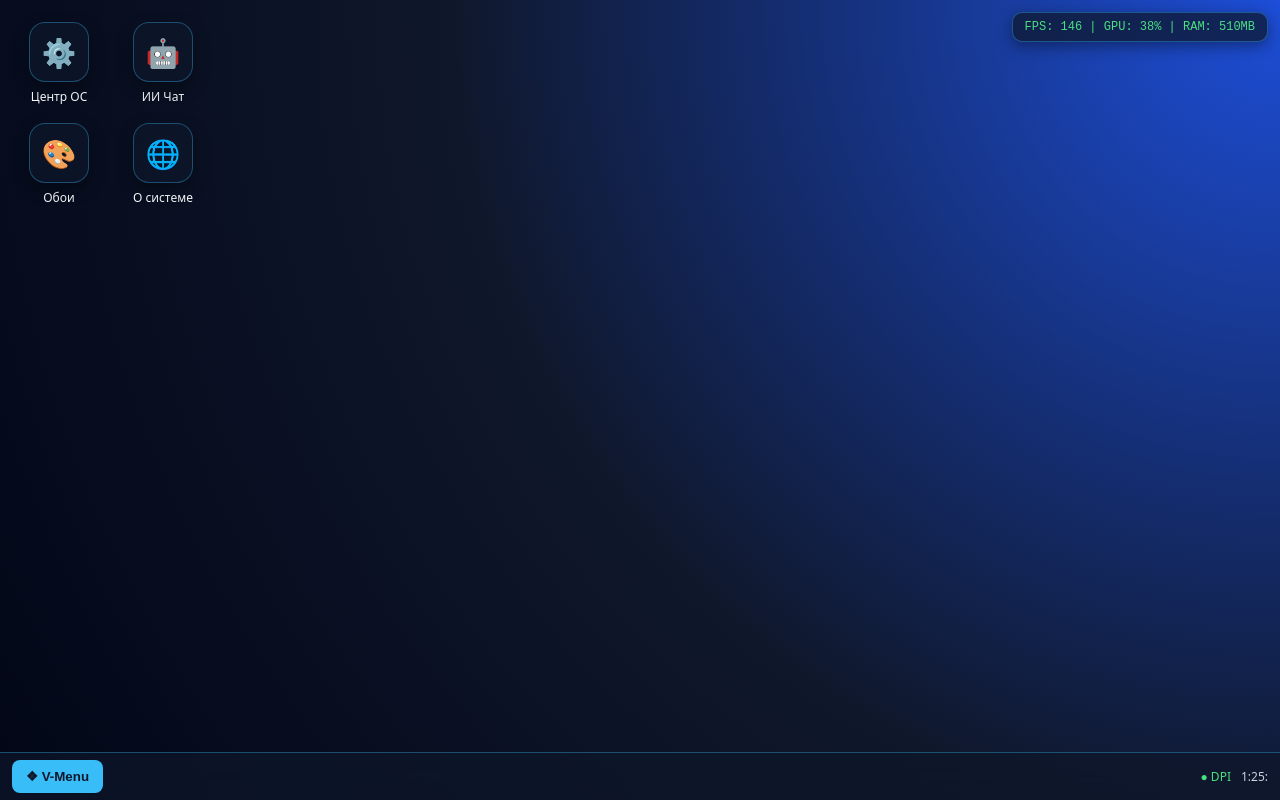
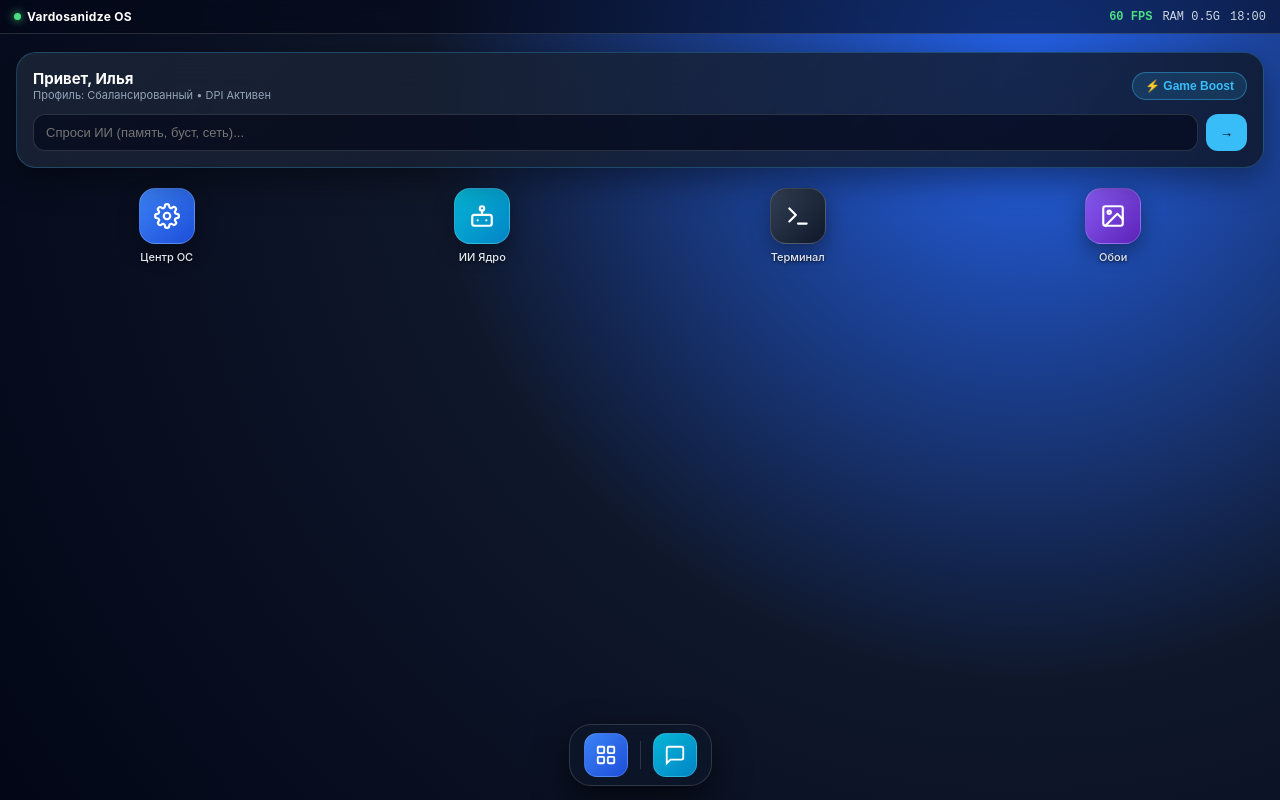
Before and after one commit to ilooo1/os, a plain HTML site: page desktop.html in a window 1280 px wide. Drawn offline with Linux system fonts and the light colour scheme.

Commit message:
Update desktop.html

```diff
--- a/desktop.html
+++ b/desktop.html
@@ -3,129 +3,177 @@
 <head>
 <meta charset="UTF-8">
 <meta name="viewport" content="width=device-width, initial-scale=1.0">
-<title>Vardosanidze OS Desktop v2.0</title>
+<title>Vardosanidze OS v3.0</title>
 <style>
-  :root { --bg: radial-gradient(circle at top right, #1d4ed8, #0f172a 55%, #020617); --accent: #38bdf8; }
-  body { margin: 0; height: 100vh; background: var(--bg); color: #f8fafc; font-family: system-ui, sans-serif; overflow: hidden; user-select: none; transition: background 0.5s; }
-  .glass { background: rgba(15, 23, 42, 0.72); backdrop-filter: blur(14px); -webkit-backdrop-filter: blur(14px); border: 1px solid rgba(56, 189, 248, 0.35); }
-  #hud { position: fixed; top: 12px; right: 12px; padding: 7px 12px; border-radius: 10px; font-family: monospace; font-size: 12px; color: #4ade80; z-index: 5; box-shadow: 0 4px 15px rgba(0,0,0,0.4); }
-  .desktop { padding: 22px 16px; display: grid; grid-template-columns: repeat(2, 86px); gap: 18px; }
-  .app { text-align: center; cursor: pointer; font-size: 12px; transition: transform 0.15s; }
-  .app:active { transform: scale(0.92); }
-  .app-ico { width: 58px; height: 58px; margin: 0 auto 6px; border-radius: 16px; display: flex; align-items: center; justify-content: center; font-size: 28px; box-shadow: 0 6px 16px rgba(0,0,0,0.35); }
-  .win { display: none; position: fixed; top: 52px; left: 50%; transform: translateX(-50%); width: 92%; max-width: 400px; border-radius: 16px; z-index: 20; box-shadow: 0 18px 45px rgba(0,0,0,0.65); overflow: hidden; }
-  .win-bar { background: rgba(2, 6, 23, 0.85); padding: 11px 15px; display: flex; justify-content: space-between; align-items: center; font-weight: 600; color: var(--accent); font-size: 14px; }
-  .close-btn { color: #f87171; cursor: pointer; font-size: 16px; padding: 2px 6px; }
-  .chat-box { height: 220px; overflow-y: auto; padding: 12px; font-size: 13px; display: flex; flex-direction: column; gap: 8px; }
-  .msg-ai { background: rgba(56, 189, 248, 0.15); border-left: 3px solid var(--accent); padding: 8px 10px; border-radius: 8px; }
-  .msg-u { background: rgba(255,255,255,0.08); padding: 8px 10px; border-radius: 8px; align-self: flex-end; }
-  .chat-in { display: flex; padding: 10px; gap: 6px; background: rgba(2,6,23,0.6); }
-  .chat-in input { flex: 1; padding: 9px; border-radius: 8px; border: 1px solid #334155; background: #0f172a; color: white; outline: none; }
-  .btn { background: var(--accent); color: #0f172a; border: none; padding: 9px 14px; border-radius: 8px; font-weight: bold; cursor: pointer; }
-  #vmenu { display: none; position: fixed; bottom: 56px; left: 10px; width: 270px; border-radius: 16px; padding: 14px; z-index: 30; box-shadow: 0 15px 35px rgba(0,0,0,0.7); }
-  .m-item { padding: 10px; border-radius: 10px; cursor: pointer; font-size: 13px; display: flex; align-items: center; gap: 10px; }
-  .m-item:hover { background: rgba(56, 189, 248, 0.2); }
-  .taskbar { position: fixed; bottom: 0; width: 100%; height: 48px; display: flex; align-items: center; justify-content: space-between; padding: 0 12px; box-sizing: border-box; z-index: 40; border-bottom: none; border-left: none; border-right: none; }
-  .tray { display: flex; align-items: center; gap: 10px; font-size: 12px; color: #cbd5e1; }
+  :root {
+    --wall: radial-gradient(circle at 80% 10%, #2563eb 0%, #0f172a 48%, #020617 100%);
+    --accent: #38bdf8;
+    --glass: rgba(15, 23, 42, 0.65);
+    --border: rgba(255, 255, 255, 0.14);
+  }
+  * { box-sizing: border-box; -webkit-tap-highlight-color: transparent; }
+  body {
+    margin: 0; height: 100vh; background: var(--wall); color: #f8fafc;
+    font-family: -apple-system, BlinkMacSystemFont, "Segoe UI", Roboto, sans-serif;
+    overflow: hidden; user-select: none; display: flex; flex-direction: column;
+    transition: background 0.6s ease;
+  }
+  .blur { background: var(--glass); backdrop-filter: blur(18px); -webkit-backdrop-filter: blur(18px); border: 1px solid var(--border); }
+
+  /* Верхний статус-бар как в macOS */
+  .topbar {
+    height: 34px; padding: 0 14px; display: flex; align-items: center; justify-content: space-between;
+    font-size: 12px; font-weight: 500; background: rgba(2, 6, 23, 0.55);
+    backdrop-filter: blur(12px); border-bottom: 1px solid var(--border); z-index: 50;
+  }
+  .brand { display: flex; align-items: center; gap: 6px; font-weight: 700; color: #fff; letter-spacing: 0.3px; }
+  .dot-live { width: 7px; height: 7px; border-radius: 50%; background: #4ade80; box-shadow: 0 0 8px #4ade80; }
+  .sys-stats { display: flex; align-items: center; gap: 10px; font-family: monospace; color: #cbd5e1; }
+  .fps-badge { color: #4ade80; font-weight: 700; }
+
+  /* Рабочая область */
+  .workspace { flex: 1; padding: 18px 16px; display: flex; flex-direction: column; gap: 20px; overflow-y: auto; }
+
+  /* Виджет системы на рабочем столе */
+  .hero-widget {
+    border-radius: 20px; padding: 16px; box-shadow: 0 12px 32px rgba(0,0,0,0.4);
+    background: linear-gradient(135deg, rgba(30, 41, 59, 0.75), rgba(15, 23, 42, 0.85));
+    border: 1px solid rgba(56, 189, 248, 0.25);
+  }
+  .hw-top { display: flex; justify-content: space-between; align-items: center; margin-bottom: 12px; }
+  .hw-title { font-size: 15px; font-weight: 700; color: #fff; }
+  .hw-sub { font-size: 11px; color: #94a3b8; }
+  .boost-pill {
+    background: rgba(56, 189, 248, 0.15); color: var(--accent); border: 1px solid rgba(56, 189, 248, 0.4);
+    padding: 6px 12px; border-radius: 20px; font-size: 12px; font-weight: 600; cursor: pointer;
+  }
+  .boost-pill.active { background: #22c55e; color: #020617; border-color: #22c55e; box-shadow: 0 0 15px rgba(34,197,94,0.4); }
+  .quick-ai { display: flex; gap: 8px; }
+  .quick-ai input {
+    flex: 1; background: rgba(2, 6, 23, 0.6); border: 1px solid var(--border);
+    border-radius: 12px; padding: 10px 12px; color: #fff; font-size: 13px; outline: none;
+  }
+  .quick-ai button {
+    background: var(--accent); color: #020617; border: none; border-radius: 12px;
+    padding: 0 14px; font-weight: 700; cursor: pointer;
+  }
+
+  /* Сетка векторных иконок */
+  .grid { display: grid; grid-template-columns: repeat(4, 1fr); gap: 14px; text-align: center; }
+  .app { display: flex; flex-direction: column; align-items: center; gap: 6px; cursor: pointer; transition: transform 0.15s; }
+  .app:active { transform: scale(0.9); }
+  .ico {
+    width: 56px; height: 56px; border-radius: 16px; display: flex; align-items: center; justify-content: center;
+    box-shadow: 0 8px 20px rgba(0,0,0,0.35); border: 1px solid rgba(255,255,255,0.18);
+  }
+  .ico svg { width: 26px; height: 26px; stroke: #fff; fill: none; stroke-width: 2; stroke-linecap: round; stroke-linejoin: round; }
+  .g-blue { background: linear-gradient(135deg, #3b82f6, #1d4ed8); }
+  .g-cyan { background: linear-gradient(135deg, #06b6d4, #0284c7); }
+  .g-purple { background: linear-gradient(135deg, #8b5cf6, #5b21b6); }
+  .g-dark { background: linear-gradient(135deg, #334155, #0f172a); }
+  .app span { font-size: 11px; color: #e2e8f0; font-weight: 500; text-shadow: 0 1px 3px rgba(0,0,0,0.8); }
+
+  /* Плавающий Док как в macOS */
+  .dock-wrap { padding: 10px 14px 14px; display: flex; justify-content: center; z-index: 40; }
+  .dock {
+    display: flex; align-items: center; gap: 12px; padding: 8px 14px; border-radius: 22px;
+    box-shadow: 0 15px 35px rgba(0,0,0,0.6);
+  }
+  .dock-btn {
+    width: 44px; height: 44px; border-radius: 13px; display: flex; align-items: center; justify-content: center;
+    cursor: pointer; transition: transform 0.15s; border: 1px solid rgba(255,255,255,0.15);
+  }
+  .dock-btn:active { transform: scale(0.88); }
+  .dock-btn svg { width: 22px; height: 22px; stroke: #fff; fill: none; stroke-width: 2; }
+  .sep { width: 1px; height: 28px; background: var(--border); }
+
+  /* Окна */
+  .win {
+    display: none; position: fixed; top: 46px; left: 50%; transform: translateX(-50%);
+    width: 92%; max-width: 410px; border-radius: 18px; z-index: 60;
+    box-shadow: 0 25px 60px rgba(0,0,0,0.8); overflow: hidden; animation: pop 0.18s ease-out;
+  }
+  @keyframes pop { from { opacity: 0; transform: translate(-50%, 10px) scale(0.97); } to { opacity: 1; transform: translate(-50%, 0) scale(1); } }
+  .win-head {
+    background: rgba(2, 6, 23, 0.85); padding: 12px 15px; display: flex;
+    justify-content: space-between; align-items: center; border-bottom: 1px solid var(--border);
+  }
+  .win-dots { display: flex; gap: 7px; }
+  .w-dot { width: 12px; height: 12px; border-radius: 50%; cursor: pointer; }
+  .win-title { font-size: 13px; font-weight: 600; color: #e2e8f0; }
+
+  /* Чат и терминал */
+  .chat-area { height: 240px; overflow-y: auto; padding: 14px; display: flex; flex-direction: column; gap: 10px; font-size: 13px; }
+  .m-ai { background: rgba(56, 189, 248, 0.14); border: 1px solid rgba(56, 189, 248, 0.3); padding: 9px 12px; border-radius: 12px 12px 12px 4px; align-self: flex-start; max-width: 85%; }
+  .m-u { background: #2563eb; padding: 9px 12px; border-radius: 12px 12px 4px 12px; align-self: flex-end; max-width: 85%; }
+  .term-area { background: #020617; color: #4ade80; font-family: monospace; font-size: 12px; height: 230px; padding: 12px; overflow-y: auto; line-height: 1.5; }
+
+  /* Меню Пуск (V-Menu) */
+  #vmenu {
+    display: none; position: fixed; bottom: 78px; left: 50%; transform: translateX(-50%);
+    width: 90%; max-width: 340px; border-radius: 22px; padding: 16px; z-index: 55;
+    box-shadow: 0 20px 50px rgba(0,0,0,0.8);
+  }
+  .vm-grid { display: grid; grid-template-columns: 1fr 1fr; gap: 10px; margin-top: 12px; }
+  .vm-card {
+    background: rgba(255,255,255,0.06); border: 1px solid var(--border); border-radius: 14px;
+    padding: 12px; font-size: 12px; font-weight: 600; cursor: pointer; display: flex; align-items: center; gap: 8px;
+  }
+  .vm-card:active { background: rgba(56, 189, 248, 0.2); }
 </style>
 </head>
 <body>
 
-<div id="hud" class="glass">FPS: <span id="fps-v">144</span> | GPU: 38% | RAM: 510MB</div>
-
-<div class="desktop">
-  <div class="app" onclick="openWin('win-cc')"><div class="app-ico glass">⚙️</div>Центр ОС</div>
-  <div class="app" onclick="openWin('win-ai')"><div class="app-ico glass">🤖</div>ИИ Чат</div>
-  <div class="app" onclick="changeWall()"><div class="app-ico glass">🎨</div>Обои</div>
-  <div class="app" onclick="location.href='index.html'"><div class="app-ico glass">🌐</div>О системе</div>
-</div>
-
-<!-- Окно Центра управления -->
-<div id="win-cc" class="win glass">
-  <div class="win-bar"><span>⚙️ Vardosanidze Control Center</span><span class="close-btn" onclick="closeWin('win-cc')">✖</span></div>
-  <iframe src="gui.html" style="width:100%;height:350px;border:none;"></iframe>
-</div>
-
-<!-- Окно живого чата с ИИ -->
-<div id="win-ai" class="win glass">
-  <div class="win-bar"><span>🤖 Vardosanidze AI Core v0.3</span><span class="close-btn" onclick="closeWin('win-ai')">✖</span></div>
-  <div class="chat-box" id="chat">
-    <div class="msg-ai">Привет, Илья! Я локальный ИИ Vardosanidze OS. Напиши <b>буст</b>, <b>память</b> или <b>сеть</b>.</div>
-  </div>
-  <div class="chat-in">
-    <input id="ai-in" placeholder="Спросить ИИ...">
-    <button class="btn" onclick="sendAI()">➤</button>
-  </div>
-</div>
-
-<!-- Выезжающее меню Пуск (V-Menu) -->
-<div id="vmenu" class="glass">
-  <div style="font-weight:bold;color:var(--accent);margin-bottom:8px;padding-left:6px;">🚀 VARDOSANIDZE OS v2.0</div>
-  <div class="m-item" onclick="openWin('win-cc');toggleMenu()">⚙️ Панель управления</div>
-  <div class="m-item" onclick="openWin('win-ai');toggleMenu()">🤖 Локальный ИИ-помощник</div>
-  <div class="m-item" onclick="boostMode();toggleMenu()">⚡ Игровой Boost (Макс. FPS)</div>
-  <div class="m-item" onclick="changeWall();toggleMenu()">🎨 Сменить тему обоев</div>
-  <div class="m-item" onclick="location.href='index.html'" style="color:#f87171;">🔙 На главную страницу</div>
-</div>
-
-<!-- Нижняя панель задач -->
-<div class="taskbar glass">
-  <button class="btn" onclick="toggleMenu()">❖ V-Menu</button>
-  <div class="tray">
-    <span style="color:#4ade80;">● DPI</span>
+<!-- Верхний статус-бар -->
+<div class="topbar">
+  <div class="brand"><div class="dot-live"></div>Vardosanidze OS</div>
+  <div class="sys-stats">
+    <span class="fps-badge"><span id="fps">60</span> FPS</span>
+    <span>RAM 0.5G</span>
     <span id="clock">18:00</span>
   </div>
 </div>
 
-<script>
-  let wallIdx = 0;
-  const walls = [
-    "radial-gradient(circle at top right, #1d4ed8, #0f172a 55%, #020617)",
-    "radial-gradient(circle at top left, #6d28d9, #1e1b4b 55%, #020617)",
-    "radial-gradient(circle at bottom right, #047857, #064e3b 50%, #020617)",
-    "radial-gradient(circle at center, #be123c, #1f2937 60%, #020617)"
-  ];
-  function changeWall() {
-    wallIdx = (wallIdx + 1) % walls.length;
-    document.body.style.background = walls[wallIdx];
-  }
-  function openWin(id) {
-    document.querySelectorAll('.win').forEach(w => w.style.display = 'none');
-    document.getElementById(id).style.display = 'block';
-  }
-  function closeWin(id) { document.getElementById(id).style.display = 'none'; }
-  function toggleMenu() {
-    let m = document.getElementById('vmenu');
-    m.style.display = m.style.display === 'block' ? 'none' : 'block';
-  }
-  function boostMode() {
-    document.getElementById('fps-v').innerText = "240";
-    openWin('win-ai');
-    addMsg("⚡ Игровой Boost активирован! Частота кадров поднята, фоновые процессы заморожены.", "msg-ai");
-  }
-  function addMsg(txt, cls) {
-    let c = document.getElementById('chat');
-    c.innerHTML += `<div class="${cls}">${txt}</div>`;
-    c.scrollTop = c.scrollHeight;
-  }
-  function sendAI() {
-    let inp = document.getElementById('ai-in');
-    let v = inp.value.trim();
-    if (!v) return;
-    addMsg(v, "msg-u");
-    inp.value = "";
-    let t = v.toLowerCase();
-    let ans = "Команда принята! Система работает в оптимальном режиме.";
-    if (t.includes("буст") || t.includes("игр") || t.includes("fps")) { document.getElementById('fps-v').innerText = "240"; ans = "🎮 Игровой профиль включён! FPS-оверлей на максимуме."; }
-    else if (t.includes("памят") || t.includes("озу")) ans = "💾 Занято всего 510 МБ ОЗУ. Свободно более 95% ресурсов!";
-    else if (t.includes("сет") || t.includes("пинг")) ans = "🌐 Сетевой стек BBR и обход DPI активны. Пинг минимальный.";
-    setTimeout(() => addMsg(ans, "msg-ai"), 300);
-  }
-  setInterval(() => {
-    document.getElementById('clock').innerText = new Date().toLocaleTimeString().slice(0,5);
-    let base = parseInt(document.getElementById('fps-v').innerText);
-    if (base > 100) document.getElementById('fps-v').innerText = (base >= 200 ? 238 : 142) + Math.floor(Math.random() * 5);
-  }, 1500);
-</script>
-</body>
-</html>
+<!-- Рабочий стол -->
+<div class="workspace">
+  <div class="hero-widget blur">
+    <div class="hw-top">
+      <div>
+        <div class="hw-title">Привет, Илья</div>
+        <div class="hw-sub" id="sys-status">Профиль: Сбалансированный • DPI Активен</div>
+      </div>
+      <button class="boost-pill" id="boost-btn" onclick="toggleBoost()">⚡ Game Boost</button>
+    </div>
+    <div class="quick-ai">
+      <input id="w-in" placeholder="Спроси ИИ (память, буст, сеть)...">
+      <button onclick="quickAsk()">→</button>
+    </div>
+  </div>
+
+  <!-- Иконки приложений -->
+  <div class="grid">
+    <div class="app" onclick="openWin('win-cc')">
+      <div class="ico g-blue"><svg viewBox="0 0 24 24"><circle cx="12" cy="12" r="3"/><path d="M19.4 15a1.65 1.65 0 0 0 .33 1.82l.06.06a2 2 0 0 1-2.83 2.83l-.06-.06a1.65 1.65 0 0 0-1.82-.33 1.65 1.65 0 0 0-1 1.51V21a2 2 0 0 1-4 0v-.09A1.65 1.65 0 0 0 9 19.4a1.65 1.65 0 0 0-1.82.33l-.06.06a2 2 0 0 1-2.83-2.83l.06-.06a1.65 1.65 0 0 0 .33-1.82 1.65 1.65 0 0 0-1.51-1H3a2 2 0 0 1 0-4h.09A1.65 1.65 0 0 0 4.6 9a1.65 1.65 0 0 0-.33-1.82l-.06-.06a2 2 0 0 1 2.83-2.83l.06.06a1.65 1.65 0 0 0 1.82.33H9a1.65 1.65 0 0 0 1-1.51V3a2 2 0 0 1 4 0v.09a1.65 1.65 0 0 0 1 1.51 1.65 1.65 0 0 0 1.82-.33l.06-.06a2 2 0 0 1 2.83 2.83l-.06.06a1.65 1.65 0 0 0-.33 1.82V9a1.65 1.65 0 0 0 1.51 1H21a2 2 0 0 1 0 4h-.09a1.65 1.65 0 0 0-1.51 1z"/></svg></div>
+      <span>Центр ОС</span>
+    </div>
+    <div class="app" onclick="openWin('win-ai')">
+      <div class="ico g-cyan"><svg viewBox="0 0 24 24"><rect x="3" y="11" width="18" height="10" rx="2"/><circle cx="12" cy="5" r="2"/><path d="M12 7v4"/><line x1="8" y1="16" x2="8" y2="16"/><line x1="16" y1="16" x2="16" y2="16"/></svg></div>
+      <span>ИИ Ядро</span>
+    </div>
+    <div class="app" onclick="openWin('win-term')">
+      <div class="ico g-dark"><svg viewBox="0 0 24 24"><polyline points="4 17 10 11 4 5"/><line x1="12" y1="19" x2="20" y2="19"/></svg></div>
+      <span>Терминал</span>
+    </div>
+    <div class="app" onclick="nextWall()">
+      <div class="ico g-purple"><svg viewBox="0 0 24 24"><rect x="3" y="3" width="18" height="18" rx="2"/><circle cx="8.5" cy="8.5" r="1.5"/><polyline points="21 15 16 10 5 21"/></svg></div>
+      <span>Обои</span>
+    </div>
+  </div>
+</div>
+
+<!-- Плавающий Док -->
+<div class="dock-wrap">
+  <div class="dock blur">
+    <div class="dock-btn g-blue" onclick="toggleMenu()"><svg viewBox="0 0 24 24"><rect x="3" y="3" width="7" height="7" rx="1"/><rect x="14" y="3" width="7" height="7" rx="1"/><rect x="14" y="14" width="7" height="7" rx="1"/><rect x="3" y="14" width="7" height="7" rx="1"/></svg></div>
+    <div class="sep"></div>
+    <div class="dock-btn g-cyan" onclick="openWin('win-ai')"><svg viewBox="0 0 24 24"><path d="M21 15a2 2 0 0 1-2 2H7l-4 4V5a2 2 0 0 1 2-2h14a2 2 0 0 1 2 2z"/></svg></div>
```
